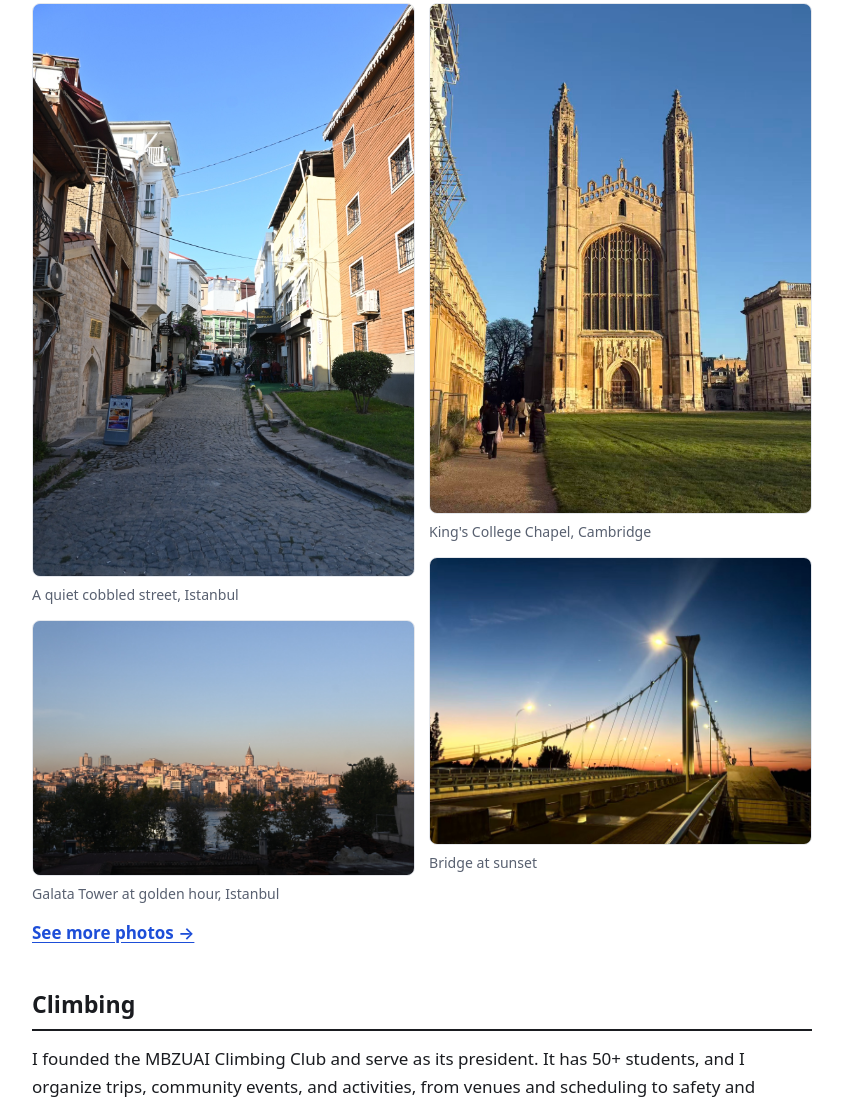
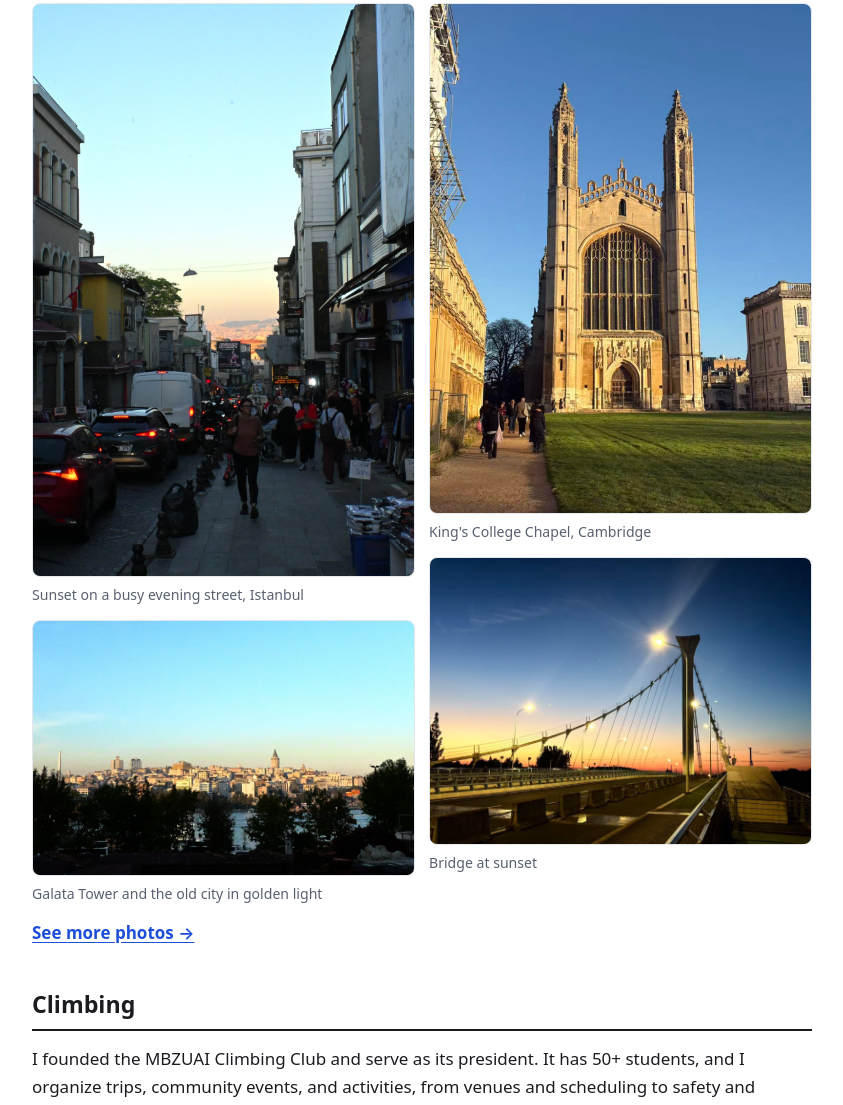
Before and after one commit to ray-suton/ray-suton.github.io, a plain HTML site: page outside.html in a window 1280 px wide. Shown: the part 1402-2507 px from the top of the page, without its empty margins (218-1061 px from the left). Drawn offline with Linux system fonts and the light colour scheme.

Commit message:
Main page: busy sunset street and a sharper Galata Tower; cobbled street moves to the gallery
Co-Authored-By: Claude Sonnet 5.5 <noreply@anthropic.com>

```diff
--- a/outside.html
+++ b/outside.html
@@ -103,12 +103,12 @@
         </p>
         <div class="gallery">
           <figure>
-            <a href="assets/photos/cobbled-street.jpg"><img src="assets/photos/cobbled-street.jpg" alt="A quiet cobbled street between brick and white houses under a clear blue sky" width="1200" height="1800" loading="lazy" /></a>
-            <figcaption>A quiet cobbled street, Istanbul</figcaption>
+            <a href="assets/photos/istanbul-evening-street.jpg"><img src="assets/photos/istanbul-evening-street.jpg" alt="A busy street at sunset, with traffic and pedestrians below tall buildings and a glowing orange and blue sky at the far end" width="1200" height="1800" loading="lazy" /></a>
+            <figcaption>Sunset on a busy evening street, Istanbul</figcaption>
           </figure>
           <figure>
-            <a href="assets/photos/galata-golden-hour.jpg"><img src="assets/photos/galata-golden-hour.jpg" alt="The Galata Tower and the hillside city across the water at golden hour" width="1800" height="1200" loading="lazy" /></a>
-            <figcaption>Galata Tower at golden hour, Istanbul</figcaption>
+            <a href="assets/photos/galata-tower-golden-light.jpg"><img src="assets/photos/galata-tower-golden-light.jpg" alt="The Galata Tower rising above the sunlit hillside city across the water, under a clear blue sky fading to gold" width="1800" height="1200" loading="lazy" /></a>
+            <figcaption>Galata Tower and the old city in golden light</figcaption>
           </figure>
           <figure>
             <a href="assets/photos/uk-kings-chapel-front.jpg"><img src="assets/photos/uk-kings-chapel-front.jpg" alt="The two pinnacled towers and large window of a Gothic chapel in golden light against a deep blue sky" width="1199" height="1600" loading="lazy" /></a>
```
Also changed, not shown: gallery.html (+4 -0 lines), assets/gallery/cobbled-street.jpg (renamed from assets/photos/cobbled-street.jpg), assets/photos/galata-golden-hour.jpg (deleted), assets/photos/galata-tower-golden-light.jpg (added), assets/photos/istanbul-evening-street.jpg (added).
